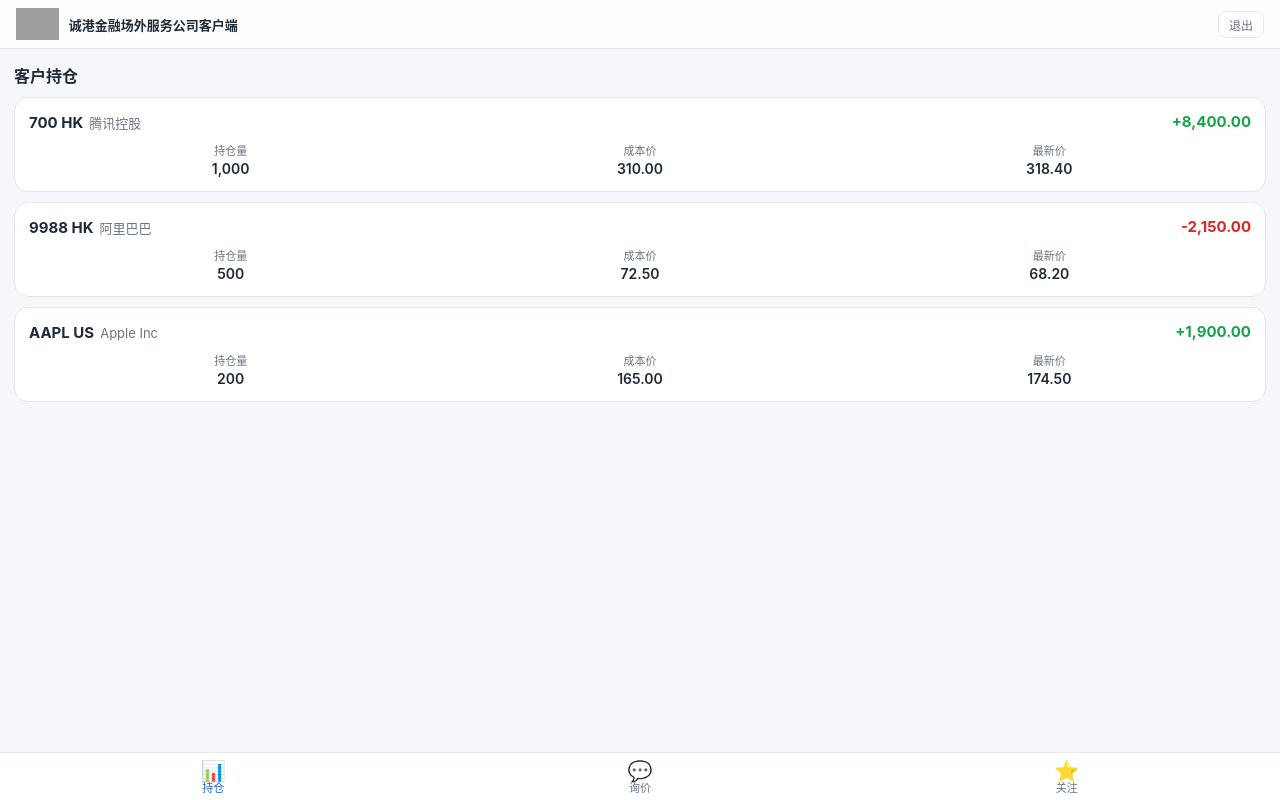
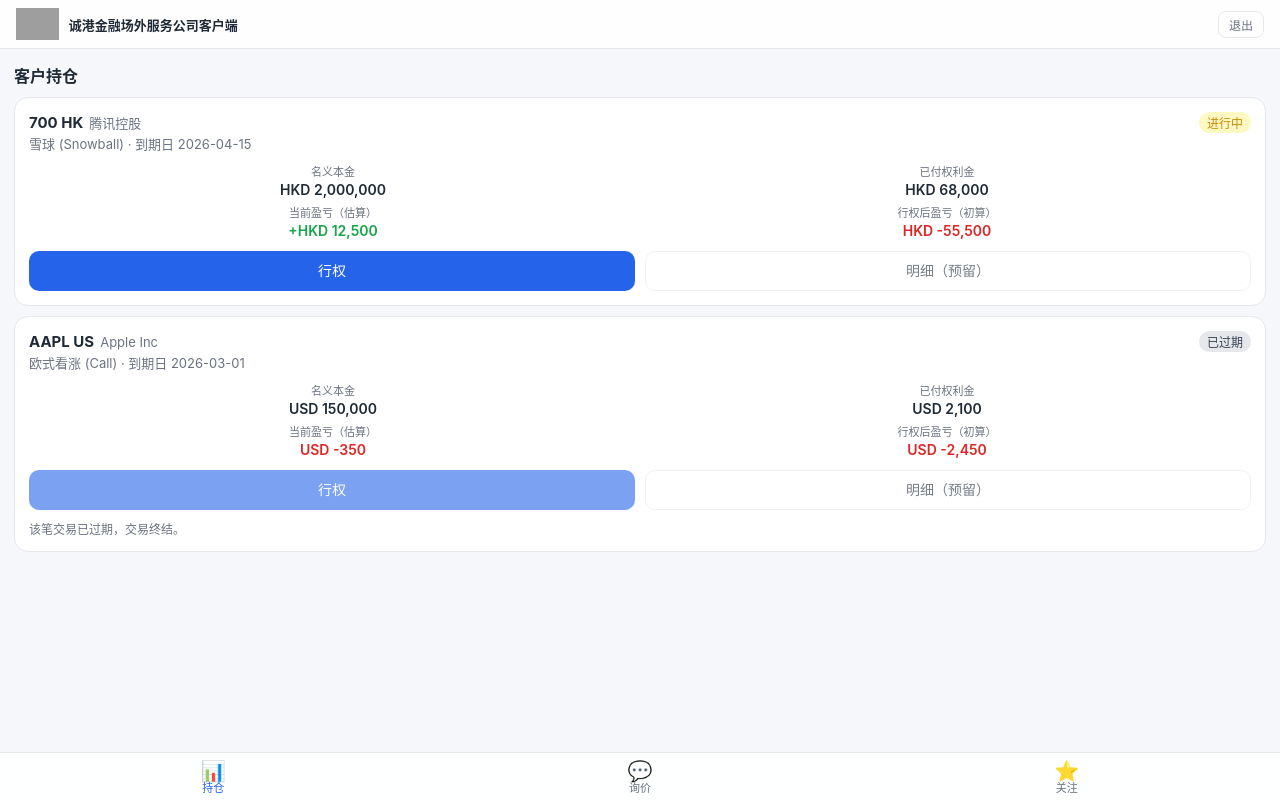
Before and after one commit to davidluo202/otc-client-portal1, a Vue app: page /portal/holdings in a window 1280 px wide. Built offline with nearby package versions, Linux system fonts and the light colour scheme; grey boxes are pictures that could not be loaded.

Commit message:
chore(release): 20260306-009 password login option + option holdings & exercise

```diff
--- a/src/i18n/index.ts
+++ b/src/i18n/index.ts
@@ -18,6 +18,8 @@
       submit: '下一步',
       submitPasswordLogin: '密码登录',
       submitSetPassword: '设置密码并登录',
+      switchToPassword: '使用密码登录',
+      switchToCode: '使用验证码登录',
       emailPlaceholder: '请输入邮箱',
       codePlaceholder: '请输入验证码',
       passwordPlaceholder: '请输入密码',
@@ -46,6 +48,8 @@
       submit: 'Next',
       submitPasswordLogin: 'Sign in with password',
       submitSetPassword: 'Set password & sign in',
+      switchToPassword: 'Use password',
+      switchToCode: 'Use email code',
       emailPlaceholder: 'Enter your email',
       codePlaceholder: 'Enter code',
       passwordPlaceholder: 'Enter password',
--- a/src/style.scss
+++ b/src/style.scss
@@ -275,6 +275,7 @@
 .rfq-status { font-size: 12px; padding: 2px 8px; border-radius: 20px; }
 .status-ok   { background: #dcfce7; color: #16a34a; }
 .status-wait { background: #fef9c3; color: #ca8a04; }
+.status-expired { background: #e5e7eb; color: #374151; }
 
 /* Watchlist */
 .watch-chg { font-size: 14px; font-weight: 700; }
--- a/src/version.ts
+++ b/src/version.ts
@@ -1,2 +1,2 @@
 // Bump this on every release (Git push -> Vercel deploy)
-export const APP_VERSION = '20260306-008'
+export const APP_VERSION = '20260306-009'
--- a/src/views/LoginView.vue
+++ b/src/views/LoginView.vue
@@ -237,6 +237,19 @@
           <template v-else-if="step === 'setPassword'">{{ t('login.submitSetPassword') }}</template>
           <template v-else>{{ t('login.submit') }}</template>
         </button>
+
+        <div style="margin-top: 10px; text-align: center; font-size: 13px; color: var(--muted)">
+          <a
+            v-if="step !== 'passwordLogin' && hasLocalPassword(emailNormalized)"
+            href="#"
+            @click.prevent="step = 'passwordLogin'"
+          >{{ t('login.switchToPassword') }}</a>
+          <a
+            v-else-if="step === 'passwordLogin'"
+            href="#"
+            @click.prevent="step = 'code'"
+          >{{ t('login.switchToCode') }}</a>
+        </div>
       </section>
     </main>
 
--- a/src/views/portal/HoldingsView.vue
+++ b/src/views/portal/HoldingsView.vue
@@ -1,13 +1,114 @@
 <script setup lang="ts">
-// Placeholder data — replace with real API
-const holdings = [
-  { code: '700 HK', name: '腾讯控股', qty: 1000, cost: 310.0, last: 318.4, pnl: 8400 },
-  { code: '9988 HK', name: '阿里巴巴', qty: 500, cost: 72.5, last: 68.2, pnl: -2150 },
-  { code: 'AAPL US', name: 'Apple Inc', qty: 200, cost: 165.0, last: 174.5, pnl: 1900 },
-]
+import { computed } from 'vue'
 
-function fmt(n: number, digits = 2) {
-  return n.toLocaleString('zh-HK', { minimumFractionDigits: digits, maximumFractionDigits: digits })
+type HoldingStatus = 'ACTIVE' | 'EXPIRED' | 'EXERCISED'
+
+interface OptionHolding {
+  id: string
+  code: string
+  underlyingName: string
+  structure: string
+  expiryDate: string // YYYY-MM-DD
+  notional: number
+  currency: 'HKD' | 'USD' | 'CNY'
+  premiumPaid: number
+  estPnl: number
+  status: HoldingStatus
+}
+
+// Demo holdings — replace with real API
+const holdings = computed<OptionHolding[]>(() => {
+  return [
+    {
+      id: 'H001',
+      code: '700 HK',
+      underlyingName: '腾讯控股',
+      structure: '雪球 (Snowball)',
+      expiryDate: '2026-04-15',
+      notional: 2000000,
+      currency: 'HKD',
+      premiumPaid: 68000,
+      estPnl: 12500,
+      status: 'ACTIVE',
+    },
+    {
+      id: 'H002',
+      code: 'AAPL US',
+      underlyingName: 'Apple Inc',
+      structure: '欧式看涨 (Call)',
+      expiryDate: '2026-03-01',
+      notional: 150000,
+      currency: 'USD',
+      premiumPaid: 2100,
+      estPnl: -350,
+      status: 'EXPIRED',
+    },
+  ]
+})
+
+function fmtMoney(n: number, ccy: string) {
+  return `${ccy} ${n.toLocaleString('zh-HK', { maximumFractionDigits: 2 })}`
+}
+
+function todayIso() {
+  // local date in YYYY-MM-DD
+  const d = new Date()
+  const yyyy = d.getFullYear()
+  const mm = String(d.getMonth() + 1).padStart(2, '0')
+  const dd = String(d.getDate()).padStart(2, '0')
+  return `${yyyy}-${mm}-${dd}`
+}
+
+function isExpired(h: OptionHolding) {
+  return h.expiryDate < todayIso() || h.status === 'EXPIRED'
+}
+
+function canExercise(h: OptionHolding) {
+  if (h.status === 'EXERCISED') return false
+  return !isExpired(h)
+}
+
+function statusText(h: OptionHolding) {
+  if (h.status === 'EXERCISED') return '已行权'
+  if (isExpired(h)) return '已过期'
+  return '进行中'
+}
+
+function statusClass(h: OptionHolding) {
+  if (h.status === 'EXERCISED') return 'status-ok'
+  if (isExpired(h)) return 'status-expired'
+  return 'status-wait'
+}
+
+function calcExercisePnlPreview(h: OptionHolding) {
+  // Placeholder: in real life depends on payoff + settlement
+  // Here we show a simple preview: estPnl - premiumPaid
+  return h.estPnl - h.premiumPaid
+}
+
+async function exercise(h: OptionHolding) {
+  if (!canExercise(h)) return
+
+  const ok = confirm(
+    `确认对该笔持仓行权？\n\n标的：${h.code}\n结构：${h.structure}\n到期日：${h.expiryDate}\n\n注意：到期日前方可行权。`
+  )
+  if (!ok) return
+
+  const pnlPreview = calcExercisePnlPreview(h)
+
+  try {
+    const resp = await fetch('/api/holdings/exercise', {
+      method: 'POST',
+      headers: { 'Content-Type': 'application/json' },
+      body: JSON.stringify({ holdingId: h.id, code: h.code }),
+    })
+    const data = await resp.json()
+    if (!resp.ok) throw new Error(data?.error || '提交失败')
+
+    alert(`已提交后台处理（Demo）。\n预估行权后盈亏：${fmtMoney(pnlPreview, h.currency)}`)
+  } catch (e: any) {
+    alert(e?.message || '提交失败')
+  }
 }
 </script>
 
@@ -16,34 +117,58 @@
     <div class="module-title">客户持仓</div>
 
     <div class="card-list">
-      <div class="holding-card" v-for="h in holdings" :key="h.code">
+      <div class="holding-card" v-for="h in holdings" :key="h.id">
         <div class="holding-top">
           <div>
-            <span class="holding-code">{{ h.code }}</span>
-            <span class="holding-name">{{ h.name }}</span>
+            <div>
+              <span class="holding-code">{{ h.code }}</span>
+              <span class="holding-name">{{ h.underlyingName }}</span>
+            </div>
+            <div class="holding-name" style="margin-top: 2px">
+              {{ h.structure }} · 到期日 {{ h.expiryDate }}
+            </div>
           </div>
-          <span :class="['holding-pnl', h.pnl >= 0 ? 'pnl-up' : 'pnl-down']">
-            {{ h.pnl >= 0 ? '+' : '' }}{{ fmt(h.pnl) }}
-          </span>
+          <span :class="['rfq-status', statusClass(h)]">{{ statusText(h) }}</span>
         </div>
-        <div class="holding-row">
+
+        <div class="holding-row" style="grid-template-columns: repeat(2, 1fr)">
           <div class="holding-cell">
-            <div class="cell-label">持仓量</div>
-            <div class="cell-val">{{ fmt(h.qty, 0) }}</div>
+            <div class="cell-label">名义本金</div>
+            <div class="cell-val">{{ fmtMoney(h.notional, h.currency) }}</div>
           </div>
           <div class="holding-cell">
-            <div class="cell-label">成本价</div>
-            <div class="cell-val">{{ fmt(h.cost) }}</div>
+            <div class="cell-label">已付权利金</div>
+            <div class="cell-val">{{ fmtMoney(h.premiumPaid, h.currency) }}</div>
           </div>
           <div class="holding-cell">
-            <div class="cell-label">最新价</div>
-            <div class="cell-val">{{ fmt(h.last) }}</div>
+            <div class="cell-label">当前盈亏（估算）</div>
+            <div :class="['cell-val', h.estPnl >= 0 ? 'pnl-up' : 'pnl-down']">
+              {{ h.estPnl >= 0 ? '+' : '' }}{{ fmtMoney(h.estPnl, h.currency) }}
+            </div>
           </div>
+          <div class="holding-cell">
+            <div class="cell-label">行权后盈亏（初算）</div>
+            <div :class="['cell-val', calcExercisePnlPreview(h) >= 0 ? 'pnl-up' : 'pnl-down']">
+              {{ calcExercisePnlPreview(h) >= 0 ? '+' : '' }}{{ fmtMoney(calcExercisePnlPreview(h), h.currency) }}
+            </div>
+          </div>
+        </div>
+
+        <div style="margin-top: 12px; display: flex; gap: 10px">
+          <button class="btn btn-primary" style="flex: 1" :disabled="!canExercise(h)" @click="exercise(h)">
+            行权
+          </button>
+          <button class="btn btn-secondary" style="flex: 1" disabled>
+            明细（预留）
+          </button>
+        </div>
+
+        <div v-if="isExpired(h)" class="helper" style="margin-top: 10px">
+          该笔交易已过期，交易终结。
         </div>
       </div>
     </div>
 
-    <!-- placeholder for empty state -->
     <div v-if="holdings.length === 0" class="empty-tip">暂无持仓数据</div>
   </div>
 </template>
```
Also changed, not shown: api/holdings/exercise.ts (added, +19 -0 lines).
